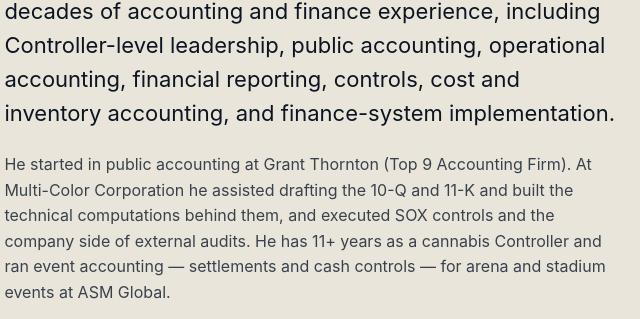
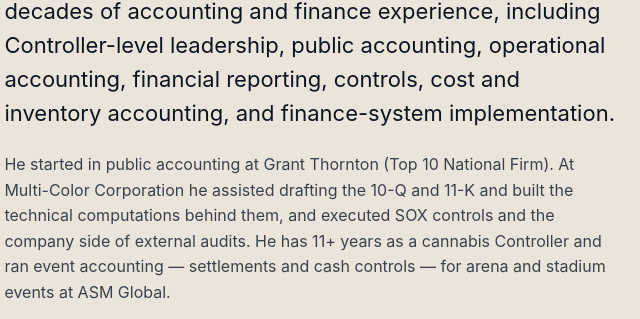
Before and after one commit to JoMaraMoJ/senseiadvisors-site, a plain HTML site: page index.html in a window 1280 px wide. Shown: the part 8231-8550 px from the top of the page, 610-1250 px from the left. Drawn offline with Linux system fonts and the light colour scheme.

Commit message:
Grant Thornton (Top 10 National Firm) — final wording

```diff
--- a/index.html
+++ b/index.html
@@ -442,7 +442,7 @@
         </div>
         <div class="founder-story reveal">
           <p class="lead">JoMar Hester, MAcct, MSDS, brings more than two decades of accounting and finance experience, including Controller-level leadership, public accounting, operational accounting, financial reporting, controls, cost and inventory accounting, and finance-system implementation.</p>
-          <p>He started in public accounting at Grant Thornton (Top 9 Accounting Firm). At Multi-Color Corporation he assisted drafting the 10-Q and 11-K and built the technical computations behind them, and executed SOX controls and the company side of external audits. He has 11+ years as a cannabis Controller and ran event accounting — settlements and cash controls — for arena and stadium events at ASM Global.</p>
+          <p>He started in public accounting at Grant Thornton (Top 10 National Firm). At Multi-Color Corporation he assisted drafting the 10-Q and 11-K and built the technical computations behind them, and executed SOX controls and the company side of external audits. He has 11+ years as a cannabis Controller and ran event accounting — settlements and cash controls — for arena and stadium events at ASM Global.</p>
           <p>His work spans growing and regulated businesses where accounting must do more than record transactions: it must support operating decisions, withstand scrutiny, and scale. Sensei Advisors adds a modern technical layer to that foundation through data engineering, analytics, workflow automation, and AI-assisted finance processes.</p>
           <p>The result is Sensei FinanceOS: a Finance Operating System designed and built by a Controller — repair what is unreliable, establish a disciplined gated close, improve management visibility, and automate only where automation strengthens the finance function.</p>
           <div class="credential-row" aria-label="Founder credentials">
```
